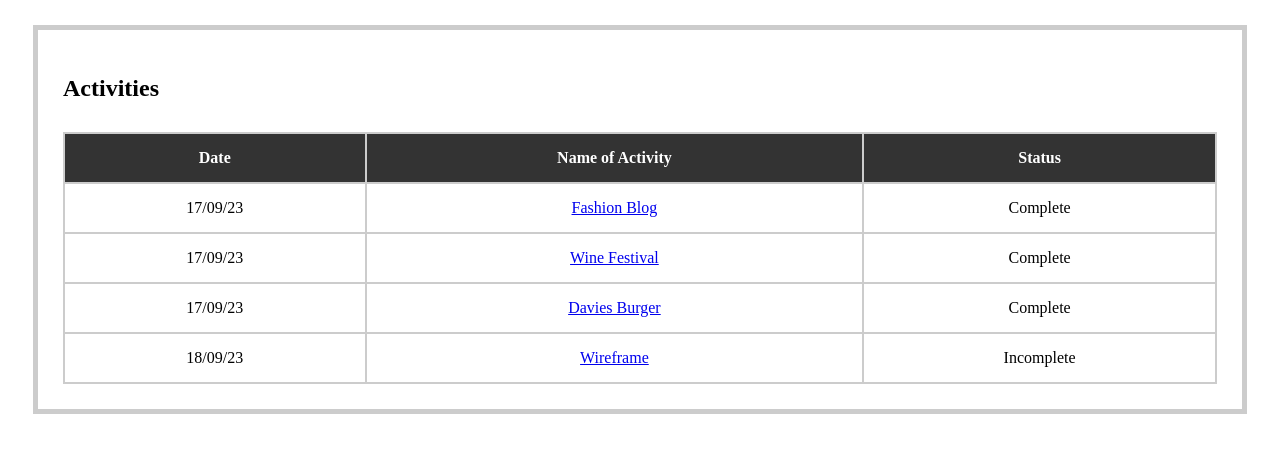
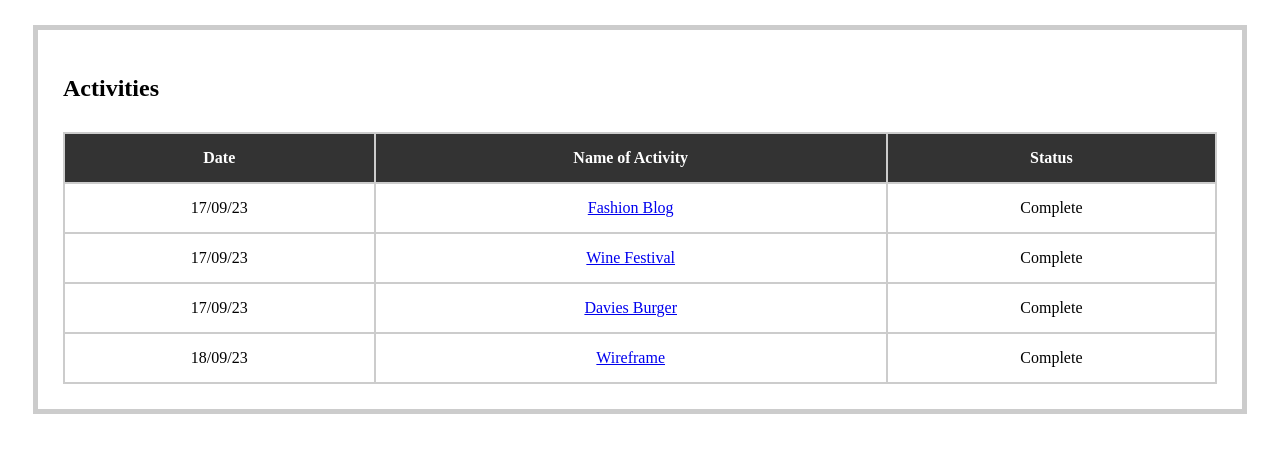
Before and after one commit to ilabonete/ilabonete.github.io, a plain HTML site: page index.html in a window 1280 px wide. Drawn offline with Linux system fonts and the light colour scheme.

Commit message:
Update index.html

```diff
--- a/index.html
+++ b/index.html
@@ -33,7 +33,7 @@
 		<tr>
             <td>18/09/23</td>
             <td><a href="./wireframe/index.html">Wireframe </a></td>
-            <td>Incomplete</td>
+            <td>Complete</td>
         </tr>
     </table>
 </section>
```
